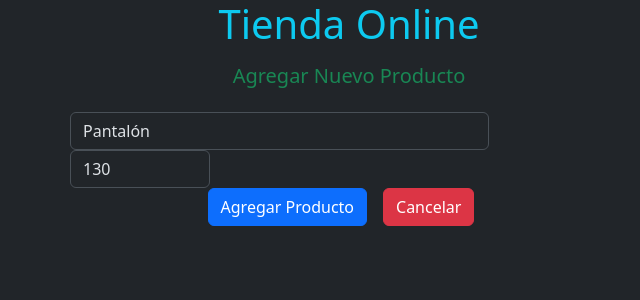
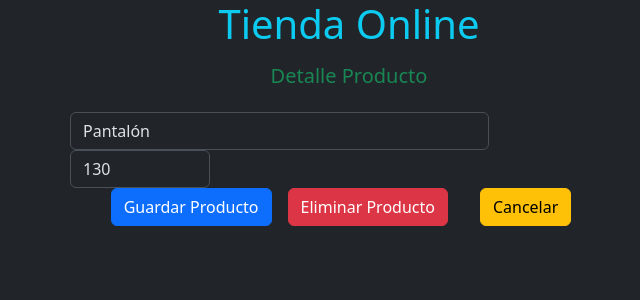
Before and after one commit to fjjt3/Angular2024, an Angular app: page /editar/1 in a window 1280 px wide. Shown: the top 300 px of the page, without its empty margins (291-931 px from the left). Built offline with nearby package versions, Linux system fonts and the light colour scheme.

Commit message:
Add:Delete Producto

```diff
--- a/src/app/formulario/formulario.component.html
+++ b/src/app/formulario/formulario.component.html
@@ -1,4 +1,4 @@
-<h5 class="text-success mt-3 text-center">Agregar Nuevo Producto</h5>
+<h5 class="text-success mt-3 text-center">Detalle Producto</h5>
 
     <form class="my-4 w-50 mx-auto"
     #f="ngForm" (submit)="f.form.valid && guardarProducto($event)">
@@ -12,8 +12,14 @@
         [(ngModel)]="precioInput" required/>
         </div>
         <div d-flex justify-content-center mt-3>
-            <button type="submit" class="btn btn-primary">Agregar Producto</button>
-            <button type="button" class="btn btn-danger mx-3" (click)="cancelar()">Cancelar</button>
+            <button type="submit" class="btn btn-primary">Guardar Producto</button>
+            @if(productoId !== null){
+                <button type="button" class="btn btn-danger mx-3" (click)="eliminarProducto()">
+                    Eliminar Producto
+                </button>
+
+            }
+            <button type="button" class="btn btn-warning mx-3" (click)="cancelar()">Cancelar</button>
         </div>
 
 
--- a/src/app/formulario/formulario.component.ts
+++ b/src/app/formulario/formulario.component.ts
@@ -42,10 +42,13 @@
     }
     const producto = new Producto (this.productoId, this.descriptionInput, this.precioInput);
 
- this.productoService.agregarProducto(producto);
+ this.productoService.guardarProducto(producto);
 
+    this.productoId = null;
     this.descriptionInput = '';
     this.precioInput = null;
+
+    this.limpiarFormulario();
 
     this.router.navigate(['/']);
 
@@ -53,4 +56,18 @@
   cancelar(){
     this.router.navigate(['/']);
   }
+
+  eliminarProducto(){
+    if (this.productoId !== null){
+        this.productoService.eliminarProducto(this.productoId);
+        this.limpiarFormulario();
+        this.router.navigate(['/']);
+
+    }
+  }
+  limpiarFormulario(){
+    this.productoId = null;
+    this.descriptionInput = '';
+    this.precioInput = null;
+  }
 }
--- a/src/app/producto.service.ts
+++ b/src/app/producto.service.ts
@@ -20,12 +20,27 @@
     this.productos.push(producto1, producto2, producto3);
   }
 
-  agregarProducto(producto: Producto) {
-    this.productos.push(producto);
+  guardarProducto(producto: Producto) {
+      if (producto.id === null){
+        producto.id = this.idSiguiente++;
+        this.productos.push(producto);
+      } else {
+        const indice = this.productos.findIndex(p => p.id === producto.id);
+        if(indice != -1){
+          this.productos[indice] = producto;
+        }
+      }
     }
 
     getProductoById(id:number): Producto | undefined{
       return this.productos.find(producto => producto.id === id);
     }
 
+    eliminarProducto(id:number){
+      const indice = this.productos.findIndex(producto => producto.id = id);
+      if (indice !== -1){
+        this.productos.splice(indice, 1);
+      }
+    }
+
 }
```
